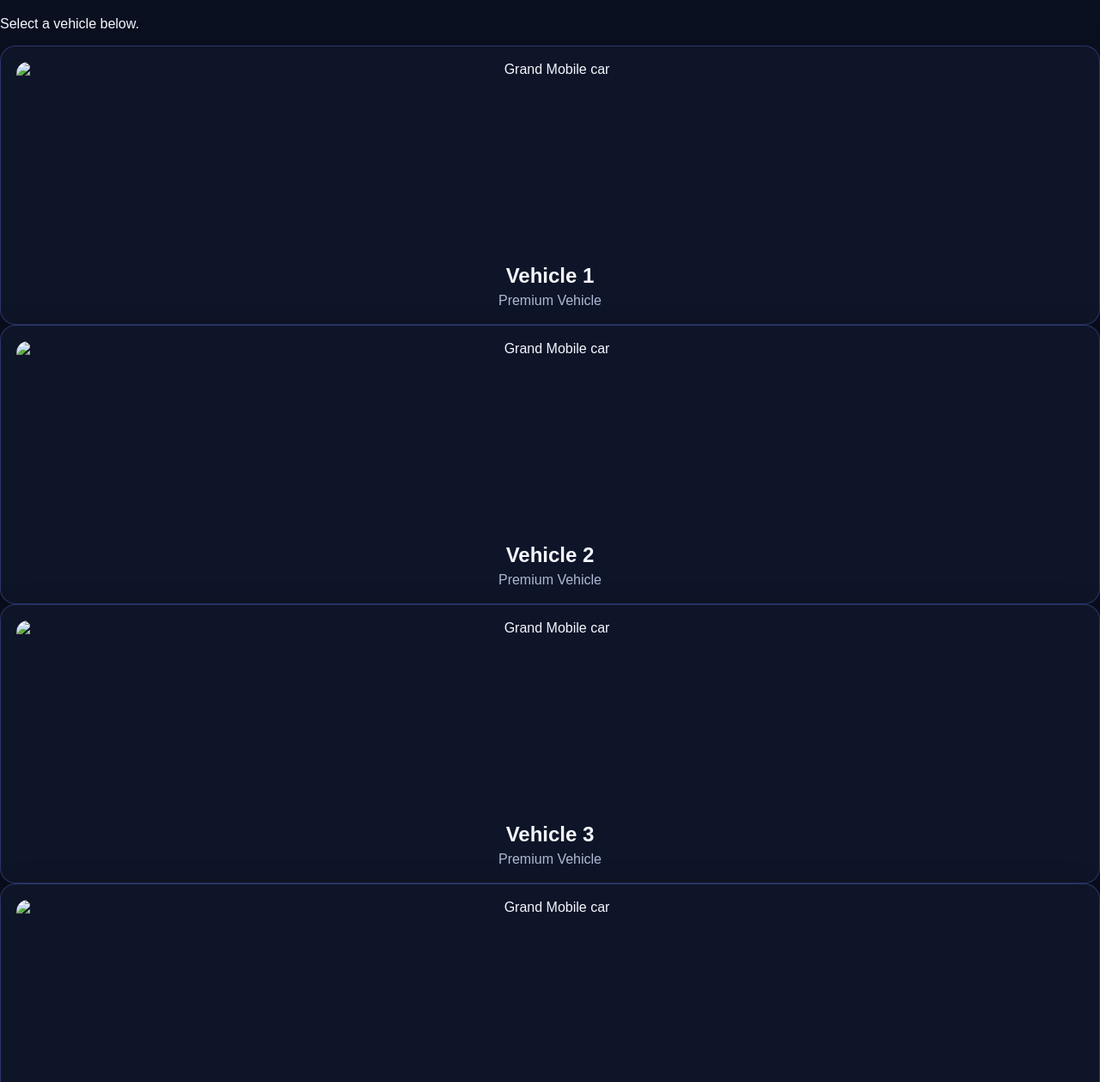
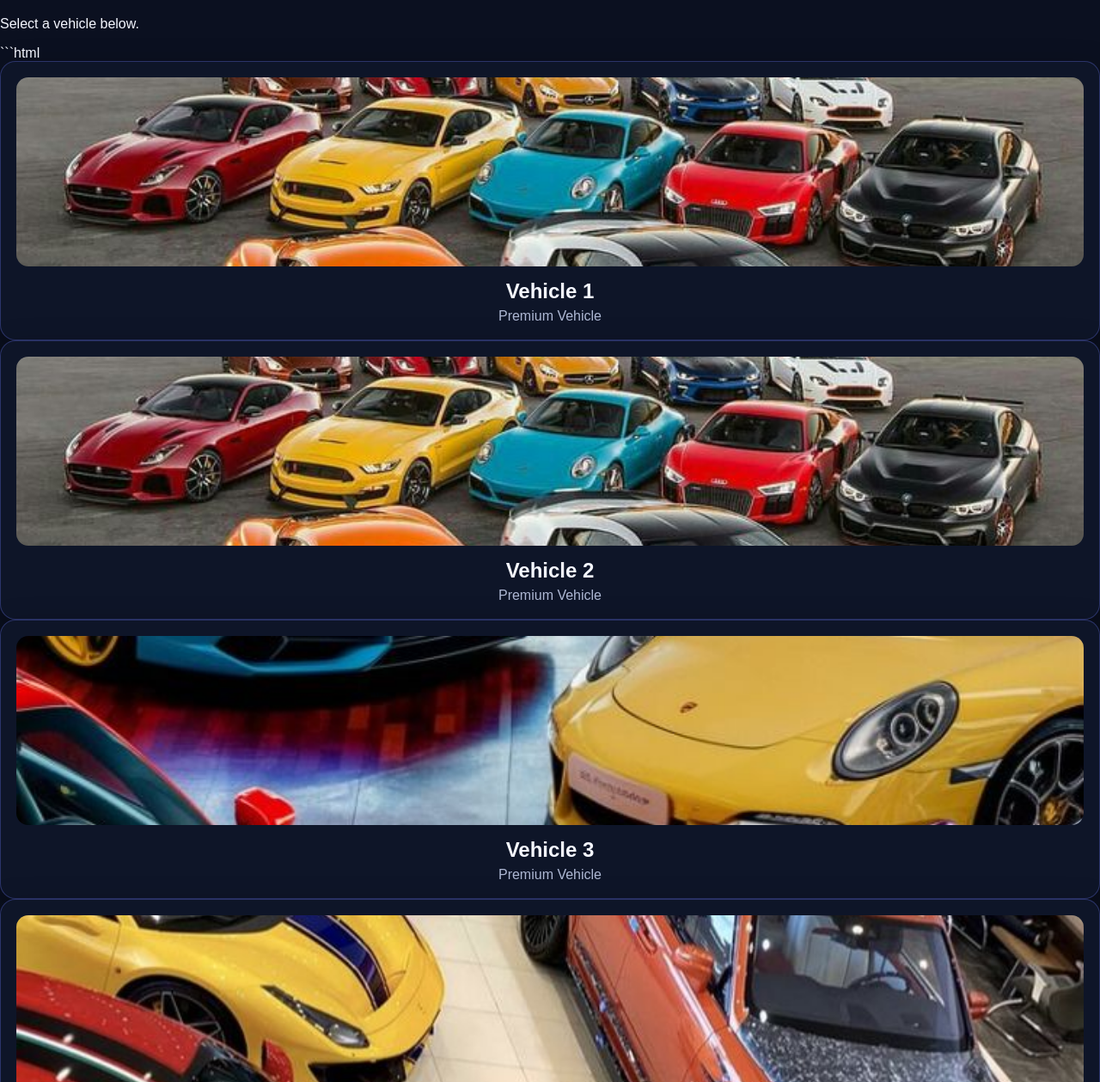
Before and after one commit to montygamer006-wq/grandmobile_hcks-, a website: page public/cars.html in a window 1280 px wide. Shown: the part 61-1320 px from the top of the page at 86% size. Drawn offline with Linux system fonts and the light colour scheme.

Commit message:
Update cars.html
Fix car image paths

````diff
--- a/public/cars.html
+++ b/public/cars.html
@@ -12,33 +12,35 @@
     <h1>Grand Mobile Cars</h1>
     <p>Select a vehicle below.</p>
 
+   ```html
 <div class="cars-grid">
 
   <div class="car-card">
-        <img src="cars/car1.jpg" alt="Grand Mobile car">
+    <img src="car1.jpg" alt="Grand Mobile car">
     <h2>Vehicle 1</h2>
     <p>Premium Vehicle</p>
   </div>
 
   <div class="car-card">
-        <img src="cars/car2.jpg" alt="Grand Mobile car">
+    <img src="car2.jpg" alt="Grand Mobile car">
     <h2>Vehicle 2</h2>
     <p>Premium Vehicle</p>
   </div>
 
   <div class="car-card">
-        <img src="cars/car3.jpg" alt="Grand Mobile car">
+    <img src="car3.jpg" alt="Grand Mobile car">
     <h2>Vehicle 3</h2>
     <p>Premium Vehicle</p>
   </div>
 
   <div class="car-card">
-        <img src="cars/car4.jpg" alt="Grand Mobile car">
+    <img src="car4.jpg" alt="Grand Mobile car">
     <h2>Vehicle 4</h2>
     <p>Premium Vehicle</p>
   </div>
 
 </div>
-  </div>
+```
+
 </body>
 </html>
````
Lines whose indentation alone changed are shown as unchanged.
